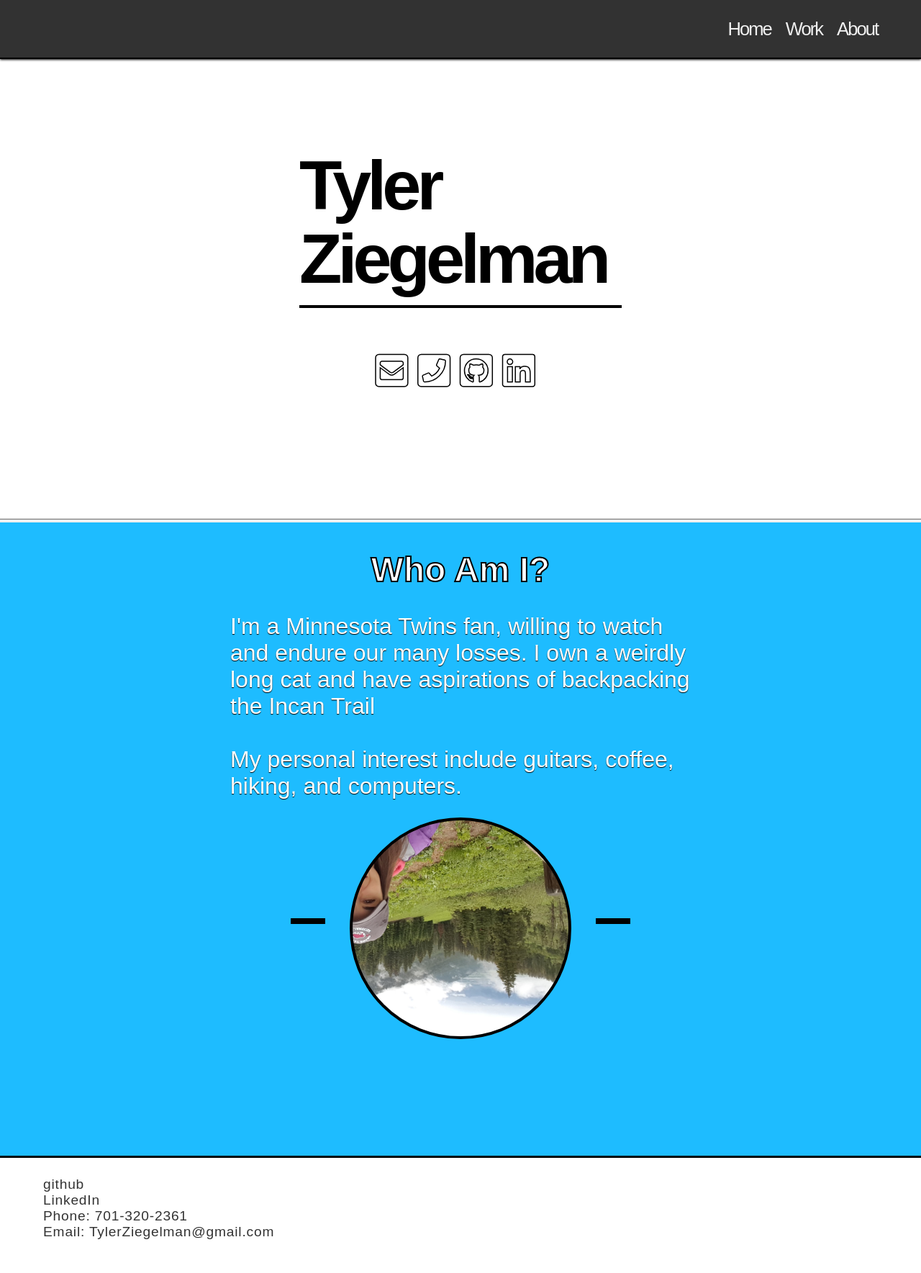
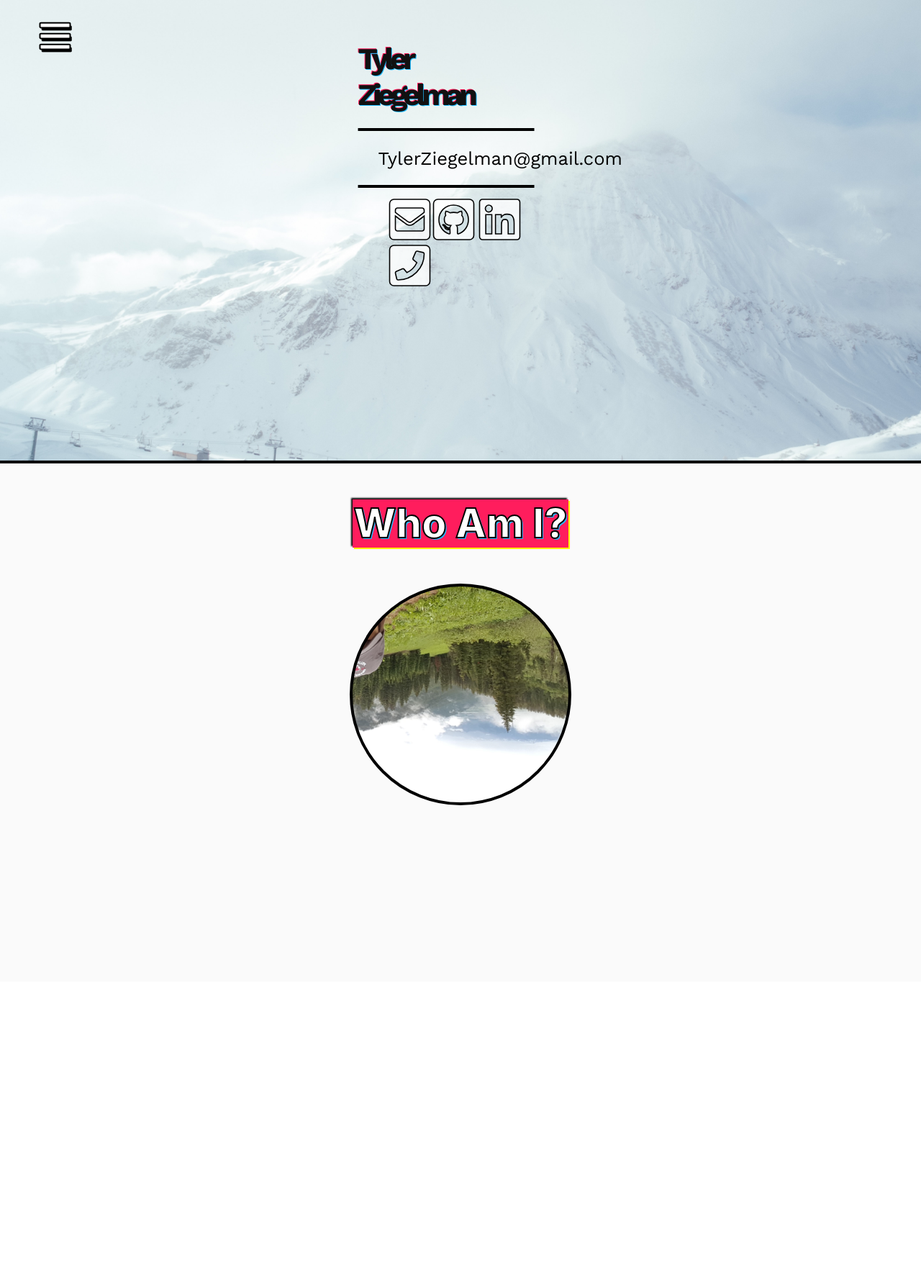
Before and after one commit to tylerziegelman/tylerziegelman.github.com, a plain HTML site: page index.html in a window 1280 px wide. Shown: the whole page at 72% size. After the commit the page ends 1364 px from the top, so only its background shows below. Drawn offline with nearby package versions, Linux system fonts and the light colour scheme; a web font is replaced by a local one.

Commit message:
adding new resume

```diff
--- a/css/main.less
+++ /dev/null
@@ -1,193 +0,0 @@
-/*** colors #333(gray), #009FDF(blue), #1ebcff(blue), 240,144,35 red #ff1d5d***/
-@blue: #1EBCFF;
-@red: #FF1D5D;
-@gray: #333;
-@font-stack: 'Work Sans', Arial;
-
-@import url('https://fonts.googleapis.com/css?family=Work+Sans:300,400,600,900');
-
-body {
-   padding: 0;
-   margin: 0;
-   height: 100%;
-}
-
-hr {
-	border: 2px solid black;
-}
-
-/**** Hide and Show content on icon click ****/
-#contentEmail, #contentPhone {
-    display: none;
-}
-
-#showEmail:target #contentEmail, #showPhone:target #contentPhone {
-	margin-top: -50px;
-	-webkit-text-stroke: 0;
-	font-size: 0.5em;
-	display: block;
-}
-
-#showEmail:target #openEmail, #showPhone:target #openPhone {
-    display: none;
-}
-
-/**** Menu Styles ****/
-.menuWrapper {
-	width: 100%;
-	text-align: center;
-	height: 10%;
-	font-size: 100%;
-	background-color: #333;
-}
-
-.menuWrapper{
-  border-bottom: 2px solid black;
-  box-shadow: 0px 1px 3px black;
-}
-
-.homeLink {
-	margin-right: 10%;
-}
-
-li {
-	font-family: @font-stack;
-	letter-spacing: -2px;
-	list-style: none;
-	display: inline;
-	font-size: 1.6em;
-	float: right;
-	margin-left: 20px;
-	margin-top: 20px;
-}
-
-.menuLIs {
-  position: relative;
-  color: rgb(240,240,240);
-  text-decoration: none;
-}
-
-/**** Add underline effect to menu items ****/
-.menuLIs:before {
-   content: "";
-   position: absolute;
-   width: 100%;
-   height: 5px;
-   bottom: -3px;
-   left: 0;
-   background: linear-gradient(to right, #ff1d5d, @blue);
-  visibility: hidden;
-  -webkit-transform: scaleX(0);
-  transform: scaleX(0);
-  -webkit-transition: all 0.3s ease-in-out 0s;
-  transition: all 0.3s ease-in-out 0s;
-
-}
-
-.menuLIs:hover {
-	color: @blue;
-	font-weight: 600;
-}
-
-.menuLIs:hover:before {
-  visibility: visible;
-  -webkit-transform: scaleX(1);
-  transform: scaleX(1);
-
-}
-
-li:active {
-	transform: scale(0.95);
-}
-
-/**** First Section div ****/
-.me_div {
-	height: 80%;
-	width: 100%;
-	display: flex;
-	flex-direction: row;
-
-}
-
-.social {
-	display: flex;
-	flex-direction: row;
-	width: 20%;
-	height: 15%;
-}
-
-.social i {
-	font-size: 3em;
-	color: #FFF;
-	-webkit-text-stroke: 1.5px black;
-	margin-left: 30%;
-
-}
-
-.social i:hover{
-	color: @red;
-	transform: scale(1.1);
-	cursor: pointer;
-}
-
-.social i:active {
-	color: #1ebcff;
-	transform: scale(0.9);
-}
-
-.nameDiv {
-	width:32%;
-	text-align: center;
-    font-size: 3em;
-	font-family: @font-stack;
-	margin: 0 auto;
-  	color: #000;
-}
-
-.nameDiv h1 {
-	font-weight: 600;
-	letter-spacing: -6;
-	text-align: left;
-	line-height: 0.99;
-
-}
-
-/**** Second Section DIV ****/
-.aboutDiv {
-	height: 100%;
-	width: 100%;
-	background: @blue;
-	border-top: 4px solid rgb(240,240,240);
-	box-shadow: 0px -1px 1px #777;
-}
-
-.aboutTitle {
-	font-family: @font-stack;
-	text-align: center;
-	font-size: 3em;
-	color: #fff;
-	-webkit-text-stroke: 2px black;
-	text-stroke: 2px black;
-	font-weight: 600;
-	margin-top: 5%;
-}
-
-
-.self-description {
-	width: 50%;
-	margin: 0 auto;
-	font-family: @font-stack;
-	font-size: 1em;
-}
-/**** Footer Styles ****/
-footer {
-	height: 20%;
-	border-top: 3px solid black;
-}
-
-/**** Media Queries ****/
-@media only screen and (max-width: 600px) {
-    body {
-        background-color: lightblue;
-    }
-}
--- /dev/null
+++ b/css/styles.css
@@ -0,0 +1,338 @@
+/* @blue: #1EBCFF;
+@red: #FF1D5D;
+@gray: #333;
+@font-stack: 'Work Sans', Arial; */
+@import url('https://fonts.googleapis.com/css?family=Work+Sans:200,300,400,500,700,800,900');
+
+/**** overrides for UIkit ****/
+*+.uk-margin {
+    margin-top: -100px!important;
+}
+/**** Universal styles ****/
+* {
+    font-family: 'Work sans', arial;
+}
+
+
+
+/*** off canvas menu styles ***/
+.main-wrapper {
+    background: url("../images/bgMTN.jpg") no-repeat;
+    background-position: center;
+    background-size: cover;
+    height: 80%;
+}
+
+.fa-bars {
+    outline: none;
+    font-size: 3em;
+    border: none;
+    color: #fff;
+    -webkit-text-stroke: 2px black;
+    text-shadow: 2.1px 3.8px 0.5px black;
+    margin-top: 2%;
+    margin-left: 2%;
+}
+
+.fa-times {
+    border: none;
+}
+
+.fa-bars:hover {
+    text-shadow: 2.1px 3.8px 0.5px #1EBCFF;
+}
+
+.fa-bars:active {
+    text-shadow: 5.1px 4.8px 0px #1EBCFF, -8.1px -4.8px 0px #FF1D5D;
+
+}
+
+.uk-offcanvas-bar {
+    background: rgba(255,255,255,0.6);
+    border-right: 4px solid black;
+    width: 100%;
+
+}
+
+.uk-offcanvas-bar .uk-nav-primary li a{
+    width: 4em;
+    margin: 0 auto;
+    color: #fff;
+    font-weight: 900;
+    -webkit-text-stroke: 2px black;
+    font-size: 3em;
+
+}
+
+
+.uk-offcanvas-bar .uk-nav-primary li a:before  {
+
+    content: "";
+    position: absolute;
+    left: 0;
+    width: 100%;
+    height: 5px;
+    margin-top: 55px;
+    background: linear-gradient(to right, #ff1d5d, #1EBCFF);
+    visibility: hidden;
+   -webkit-transform: scaleX(0);
+   transform: scaleX(0);
+   -webkit-transition: all 0.5s ease-in-out 0s;
+   transition: all 0.5s ease-in-out 0s;
+
+ }
+
+
+ .uk-offcanvas-bar .uk-nav-primary li a:hover:before {
+
+   visibility: visible;
+   -webkit-transform: scaleX(0.08);
+   transform: scaleX(0.08);
+
+ }
+
+ .uk-offcanvas-bar .uk-nav-primary li a:hover {
+     color: #000;
+     text-shadow: -2px -2px 0px #1EBCFF, 2px 2px 0px #FF1D5D;
+ }
+
+ .uk-offcanvas-bar .uk-nav-primary li a:active {
+     color: #333;
+     text-shadow: -2px -2px 2px #1EBCFF, 2px 2px 2px #FF1D5D;
+ }
+
+ li:active {
+     transform: scale(0.95);
+ }
+ .uk-offcanvas-bar .uk-button-default{
+     color: #fff;
+     width: 100px;
+     -webkit-text-stroke: 2px black;
+     font-size: 3em;
+     text-shadow: 2.1px 3.8px 0.5px black;
+     margin-left: 90%;
+ }
+
+ .uk-offcanvas-bar .uk-button-default:hover {
+    text-shadow: 2.1px 3.8px 0.5px #1EBCFF;
+ }
+
+ .uk-offcanvas-bar .uk-button-default:active {
+    text-shadow: 5.1px 4.8px 0px #1EBCFF, -8.1px -4.8px 0px #FF1D5D;
+ }
+
+ /*** Main page elements styles ***/
+
+ .landing-div {
+    position: absolute;
+    height: 100%;
+
+    left: 50%;
+    top: 50%;
+
+    transform: translate(-50%, -50%);
+
+ }
+
+ .uk-heading-hero {
+     font-weight: 600;
+
+ }
+
+ .nameLast, .nameFirst {
+     margin: 0 auto;
+     color: #111;
+     text-shadow: 1px 1px 0px #1EBCFF, -1px -1px #FF1D5D;
+
+	 font-family: 'work sans', arial;
+	 letter-spacing: -6;
+
+ }
+
+ .nameLast {
+
+
+ }
+
+.nameWrapper {
+    margin-top: 20%;
+
+}
+
+
+/**** Contact Icons styles ****/
+.social {
+  margin-top: -28px;
+
+}
+.social a{
+    font-size: 4em;
+    color: rgba(255,255,255,0.8);
+    -webkit-text-stroke: 1.6px #000;
+
+}
+#socialTopRow {
+    text-align: right;
+
+}
+
+#socialTopRow a{
+   margin-right: 2.5px;
+}
+
+#socialBottomRow {
+    padding-left: 0;
+}
+#socialBottomRow a {
+    margin-left: 2.5px;
+}
+
+.social a:hover {
+    color: #1EBCFF;
+    text-shadow: 2px 1.5px #333;
+}
+
+.social a:active {
+    color: #FF1D5D;
+    text-shadow: 2px 1.5px #333, -2px -1.5px #1EBCFF;
+}
+
+/**** Name and Email stylings ****/
+.contact p {
+    font-weight: 400;
+    font-size: 1.6em;
+    color: #000;
+
+}
+
+p {
+        margin-bottom: -10px;
+        display: block;
+        margin-block-start: 0em;
+        margin-block-end: 0em;
+        margin-inline-start: 0px;
+        margin-inline-end: 0px;
+
+}
+.contact {
+    margin-left: 28px;
+    position: absolute;
+    margin-bottom: -100px;
+    width: 100%;
+    text-align: center;
+}
+
+/**** Media Queries ****/
+
+@media only screen and (max-width: 1665px) {
+    .uk-offcanvas-bar .uk-nav-primary li a:hover:before {
+        -webkit-transform: scaleX(0.1);
+        transform: scaleX(0.1);
+
+      }
+}
+
+@media only screen and (max-width: 1333px) {
+    .uk-offcanvas-bar .uk-nav-primary li a:hover:before {
+        -webkit-transform: scaleX(0.15);
+        transform: scaleX(0.15);
+
+      }
+}
+
+@media only screen and (max-width: 917px) {
+    .uk-offcanvas-bar .uk-nav-primary li a:hover:before {
+        -webkit-transform: scaleX(0.3);
+        transform: scaleX(0.3);
+
+      }
+}
+
+@media only screen and (max-width: 574px) {
+    .uk-offcanvas-bar .uk-button-default {
+        margin-left: 75%;
+    }
+}
+
+@media only screen and (max-height: 420px) {
+	.main-wrapper {
+		height: 100%;
+	}
+
+
+}
+
+
+@media only screen and (max-height: 605px) {
+    .divider {
+        display: none;
+    }
+	.name-wrapper {
+		margin-top: -100px;
+    }
+
+    .social {
+        margin-top: 20px;
+    }
+	.social a {
+		font-size: 2.5em;
+	}
+
+	.dividerBottom {
+		display: none;
+	}
+
+	.contact p {
+        margin-top: 70px;
+
+
+	}
+}
+
+
+.divider {
+    border: 2px solid black;
+}
+
+.dividerBottom {
+    border-bottom: 2px solid black;
+    margin-top: 75px;
+
+
+
+}
+
+.about {
+    width: 100%;
+    height: 90%;
+    background-color: rgb(250,250,250);
+    border-top: 4px solid black;
+}
+
+.aboutH1 {
+    width: 300px;
+    margin: 0 auto;
+    margin-top: 50px;
+    font-size: 3.5em;
+    font-weight: 800;
+    text-align: center;
+    color: #FFF;
+    background: #FF1D5D;
+    -webkit-text-stroke: 2px black;
+    box-shadow: 2px 2px 0px yellow, -2px -2px 2px black;
+    text-shadow: 2px 2px 0px #1EBCFF;
+}
+
+.me-picture {
+    width: 300px;
+    height: 300px;
+    border: 4px solid black;
+    border-radius: 50%;
+    margin: 0 auto;
+    background: url("../images/me.jpg");
+    background-size: 174%;
+    transform: rotate(180deg);
+    margin-top: 50px;
+
+
+}
--- a/index.html
+++ b/index.html
@@ -1,71 +1,71 @@
 <html>
 <head>
-        <link rel="stylesheet" href="css/main.css">
+<!-- UIkit CSS -->
+<link rel="stylesheet" href="https://cdnjs.cloudflare.com/ajax/libs/uikit/3.0.0-rc.17/css/uikit.min.css" />
 <link rel="stylesheet" href="https://use.fontawesome.com/releases/v5.3.1/css/all.css" integrity="sha384-mzrmE5qonljUremFsqc01SB46JvROS7bZs3IO2EmfFsd15uHvIt+Y8vEf7N7fWAU" crossorigin="anonymous">
+<meta name="viewport" content="width=device-width, initial-scale=1.0">
+<link rel="stylesheet" href="css/styles.css">
+</head>
 
-    </head>
+<!-- UIkit JS -->
+<script src="https://cdnjs.cloudflare.com/ajax/libs/uikit/3.0.0-rc.17/js/uikit.min.js"></script>
+<script src="https://cdnjs.cloudflare.com/ajax/libs/uikit/3.0.0-rc.17/js/uikit-icons.min.js"></script>
 <body>
-		<div class="menuWrapper">
-			<ul>
-			<li class="menu"><a href="#about" class="menuLIs">About</a></li>
-			<li class="menu"><a href="#" class="menuLIs">Work</a></li>
-			<li class="menu homeLink"><a href="#" class="menuLIs">Home</a></li>
+<div class="main-wrapper uk-flex uk-flex-column .uk-flex-nowrap">
+ <div class="uk-offcanvas-content ">
+    <span id="menu" class="fas fa-bars uk-button uk-button-default uk-margin-small-right" type="button" uk-toggle="target: #offcanvas-nav-primary"></span>
+    <div id="offcanvas-nav-primary" uk-offcanvas="overlay: true">
+        <div class="uk-offcanvas-bar uk-flex uk-flex-column">
+            <span id="closeMenu" class="fas fa-times uk-button uk-button-default uk-margin-large-right" type="button" uk-toggle="target: #offcanvas-nav-primary"></span>
+            <ul class="uk-nav uk-nav-primary uk-nav-center uk-margin-auto-vertical">
+
+                <li class="uk-link-text"><a href="#">Home</a>
+                <li class="uk-link-text"><a href="#">About</a>
+                <li class="uk-link-text"><a href="#">Work</a>
             </ul>
+
+        </div>
     </div>
 
-	<div class="me_div">
-		<div class="nameDiv">
-			<h1 class="name">Tyler</h1>
-			<h1 class="name last">Ziegelman</h1>
+</div>
 
-	<div id="showEmail">
-    	<span id="contentEmail">
+<div id="blur" class="landing-div uk-flex-column" uk-grid>
+    <div class="nameWrapper">
+        <h1 class="uk-heading-hero uk-flex-first nameFirst">Tyler</h1>
+        <h1 class="uk-heading-hero nameLast">Ziegelman</h1>
 
-			TylerZiegelman@gmail.com
-			<hr>
-			<a href="#hideEmail" id="closeEmail"></a>
-		</span>
+        <hr class="divider">
+        <hr class="divider dividerBottom">
+    </div>
+    <div class="socialIconsWrapper uk-grid">
 
+    <div id="socialTopRow"  class="social uk-width-1-2" uk-switcher="animation: uk-animation-slide-left-medium, uk-animation-slide-right-medium">
+            <a href="#" class="open"><span class="fas fa-envelope-square" uk-tooltip="title: Email; pos: bottom"></span></a>
+			<a href="#" class="open"><span class="fas fa-phone-square" uk-tooltip="title: Phone Number; pos: bottom"></span></a>
     </div>
-		<div id="showPhone">
-    	<span id="contentPhone">
-			(701)320-2361
-			<hr>
-			<a href="#hidePhone" id="closePhone"></a>
-		</span>
+    <div id="socialBottomRow" class="social">
+			<a href="https://github.com/tylerziegelman"><span class="fab fa-github-square" uk-tooltip="title: Github; pos: bottom"></span></a>
+			<a href="https://www.linkedin.com/in/tyler-ziegelman-115668123"><span class="fab fa-linkedin" uk-tooltip="title: LinkedIn; pos: bottom"></span></a>
+	</div>
+
+    <div class="contact uk-switcher uk-margin">
+        <p>TylerZiegelman@gmail.com</p>
+        <p>(701)320-2361</p>
 
     </div>
 
     </div>
-		<div class="social">
-			<a href="#showEmail" class="open"><i class="fas fa-envelope-square"></i></a>
-			<a href="#showPhone" class="open"><i class="fas fa-phone-square"></i></a>
-			<a href="https://github.com/tylerziegelman"><i class="fab fa-github-square"></i></a>
-			<a href=https://www.linkedin.com/in/tyler-ziegelman-115668123><i class="fab fa-linkedin"></i></a>
-		</div>
 
 </div>
 
-		<div id="about" class="aboutDiv">
-			<h1 class="aboutTitle">Who Am I?</h1>
 
-			<p class="self-description">I'm a Minnesota Twins fan, willing to watch and endure our many losses. I own a weirdly long cat and have aspirations of backpacking the Incan Trail<br><br>My personal interest include guitars, coffee, hiking, and computers.</p>
-			<div class="aboutFlexWrap"><hr id="hrLeft" class="photoHR"><div class="photoDiv"></div><hr id="hrRight" class="photoHR">
 </div>
+	 <div class="about">
+        <h1 class="aboutH1">Who Am I?</h1>
+        <div class="me-picture"></div>
      </div>
+     <script src="js/main.js">
 
-
-		<footer class="footer">
-
-				<ul class="footerUL">
-					<a href="#"><li class="footerMenu">github</li></a>
-					<a href="#"><li class="footerMenu">LinkedIn</li></a>
-					<a href="#"><li class="footerMenu">Phone: 701-320-2361</li></a>
-					<a href="#"><li class="footerMenu">Email: TylerZiegelman@gmail.com</li></a>
-				</ul>
-
-		</footer>
-
+     </script>
 </body>
-
 </html>
```
Also changed, not shown: js/main.js (added, +15 -0 lines), images/Untitled.svg (deleted), images/bgMTN.jpg (added), images/me.jpg (added), mountainsBG.jpg (added). Lines whose indentation alone changed are shown as unchanged.
